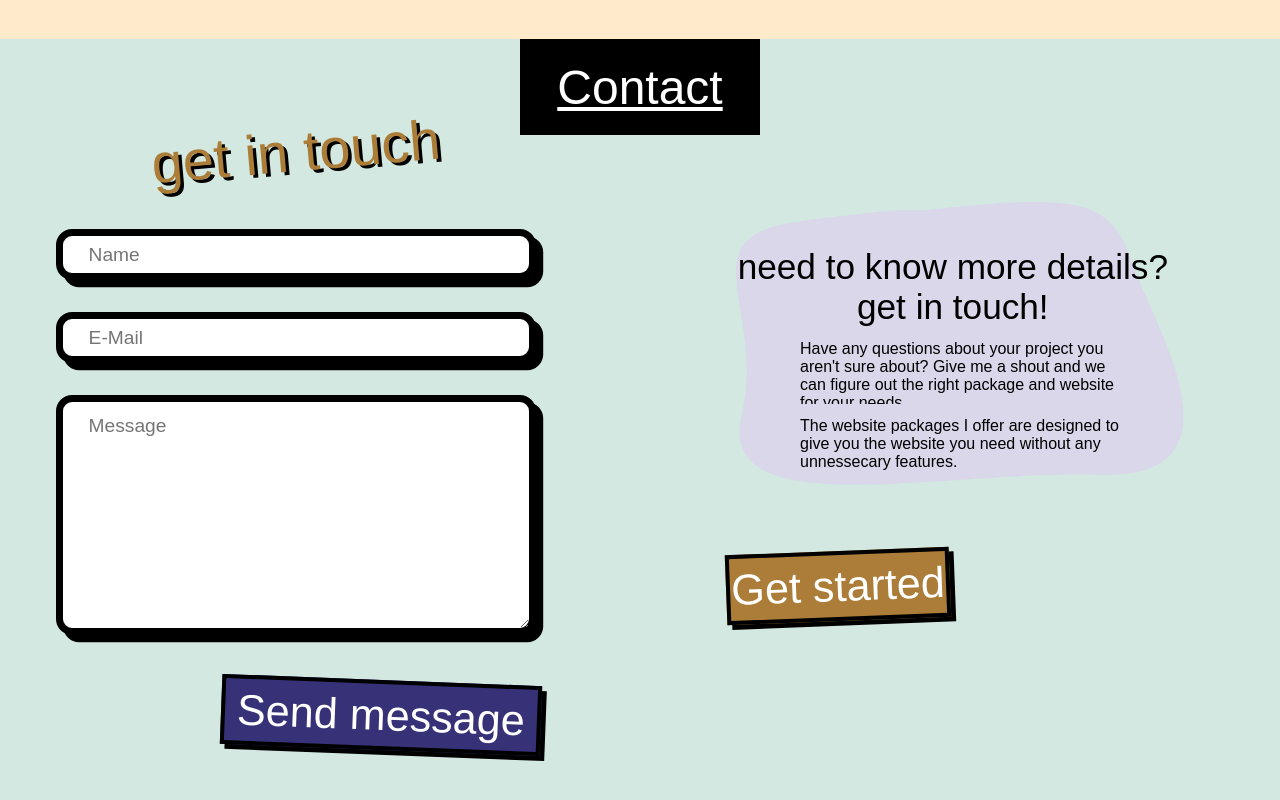
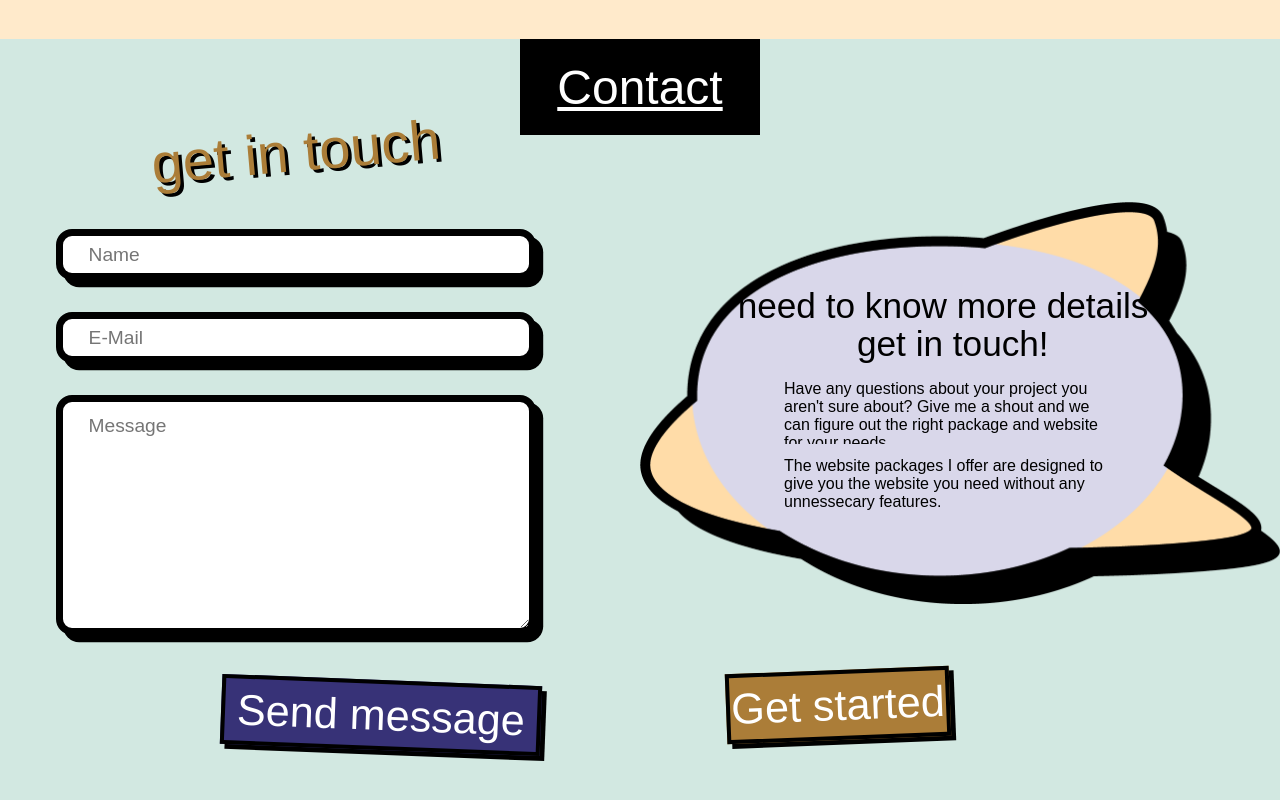
Before and after one commit to Racksoup/Website_Design, a React app: page / in a window 1280 px wide. Shown: the part 4556-5356 px from the top of the page. Built offline with nearby package versions, Linux system fonts and the light colour scheme; a web font is replaced by a local one.

Commit message:
changed background image section6

```diff
--- a/src/UI/Pages/Home/Section2.jsx
+++ b/src/UI/Pages/Home/Section2.jsx
@@ -165,6 +165,9 @@ const Websites = ({ data, tab }) => {
   if (window.innerWidth < 839) {
     lastRowCutOff = newData.length - 1;
   }
+  if (window.innerWidth < 750) {
+    lastRowCutOff = newData.length;
+  }
 
   return (
     <div className='Websites'>
--- a/src/UI/Pages/Home/Section6.jsx
+++ b/src/UI/Pages/Home/Section6.jsx
@@ -1,7 +1,7 @@
 import React, { useState } from 'react';
 import './Section6.scss';
 
-import Blotch2 from '../../../images/Blotch1.png';
+import Cloud from '../../../images/CloudNeubrutalism.png';
 import { send } from 'emailjs-com';
 
 const Modal = ({ text }) => {
@@ -125,7 +125,7 @@ const Section6 = () => {
           </button>
         </div>
         <div className='Right'>
-          <img src={Blotch2} alt='Blotch' />
+          <img src={Cloud} alt='Blotch' />
           <h3>need to know more details?</h3>
           <h4>get in touch!</h4>
 
--- a/src/UI/Pages/Home/Section6.scss
+++ b/src/UI/Pages/Home/Section6.scss
@@ -123,43 +123,47 @@
 
     .Right {
       height: 41rem;
-      width: 30rem;
+      width: 50%;
+      position: absolute;
+      overflow-x: hidden;
+      right: 0;
       display: flex;
       flex-direction: column;
       align-items: center;
+      margin-top: -2rem;
 
       @media (max-width: 1500px) {
         width: 50%;
       }
 
       @media (max-width: 1200px) {
-        height: 30rem;
+        position: relative;
+        overflow-x: visible;
       }
 
       @media (max-width: 750px) {
         width: 22rem;
-        height: 15rem;
+        height: 22rem;
       }
 
       img {
-        position: absolute;
-        width: 40rem;
-        object-fit: contain;
+        width: 45rem;
+        object-fit: cover;
         z-index: 2;
 
         @media (max-width: 1500px) {
-          width: 28rem;
+          width: 40rem;
         }
 
         @media (max-width: 750px) {
-          width: 20rem;
-          margin-top: 0.6rem;
+          width: 32rem;
         }
       }
 
       h3 {
-        margin-top: 2.8rem;
-        font-size: 2.5rem;
+        position: absolute;
+        margin-top: 5.2rem;
+        font-size: 2.3rem;
         color: black;
         text-align: center;
         z-index: 3;
@@ -168,9 +172,17 @@
           font-size: 2.2rem;
           margin-right: 0.9rem;
         }
+
+        @media (max-width: 750px) {
+          margin-top: 6rem;
+          width: 110%;
+          margin-left: -0.8rem;
+        }
       }
       h4 {
-        font-size: 2.5rem;
+        position: absolute;
+        font-size: 2.3rem;
+        margin-top: 7.6rem;
         color: black;
         text-align: center;
         z-index: 3;
@@ -179,18 +191,28 @@
           font-size: 2.2rem;
           margin-right: 0.9rem;
         }
+
+        @media (max-width: 750px) {
+          margin-left: -0.8rem;
+          margin-top: 8.7rem;
+        }
       }
 
       .TextBox {
-        margin-top: 0.4rem;
-        width: 34rem;
+        position: absolute;
+        margin-top: 10.3rem;
+        margin-left: -2rem;
+        width: 32rem;
         height: 19rem;
         display: flex;
         flex-direction: column;
         align-items: center;
 
         @media (max-width: 1500px) {
-          margin-top: 0;
+          width: 20rem;
+        }
+
+        @media (max-width: 750px) {
           width: 20rem;
         }
 
@@ -209,14 +231,14 @@
 
       .TiltBtn {
         align-self: start;
-        margin-left: -1.7rem;
+        margin-left: 2rem;
         margin-top: 2rem;
         width: 14rem;
         background-color: $primary4;
         cursor: pointer;
 
         @media (max-width: 1500px) {
-          margin-top: -5rem;
+          margin-top: 4.1rem;
           margin-left: 5.4rem;
         }
 
@@ -231,6 +253,12 @@
         display: flex;
         flex-direction: column;
         align-items: center;
+
+        @media (max-width: 750px) {
+          width: 20rem;
+          margin-top: -8rem;
+          margin-left: -1.4rem;
+        }
 
         p {
           color: black;
```
Also changed, not shown: src/images/CloudNeubrutalism.png (added).
